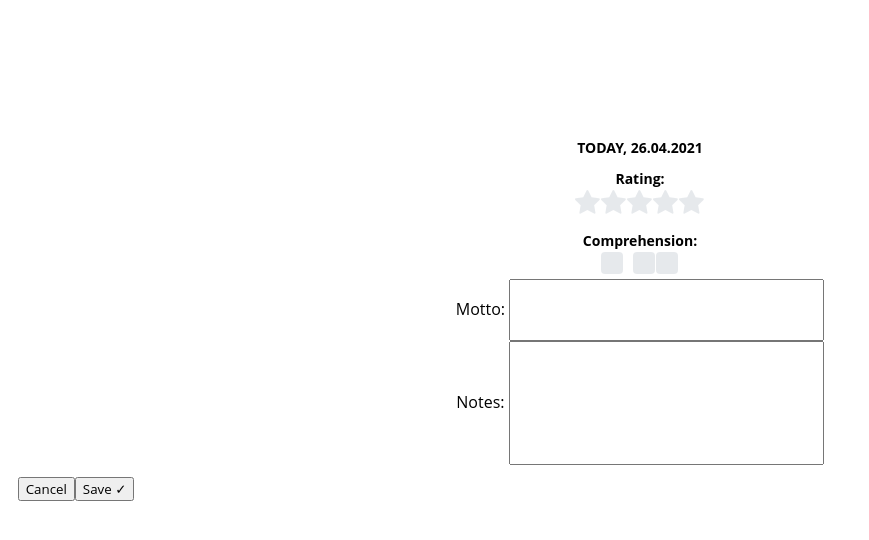
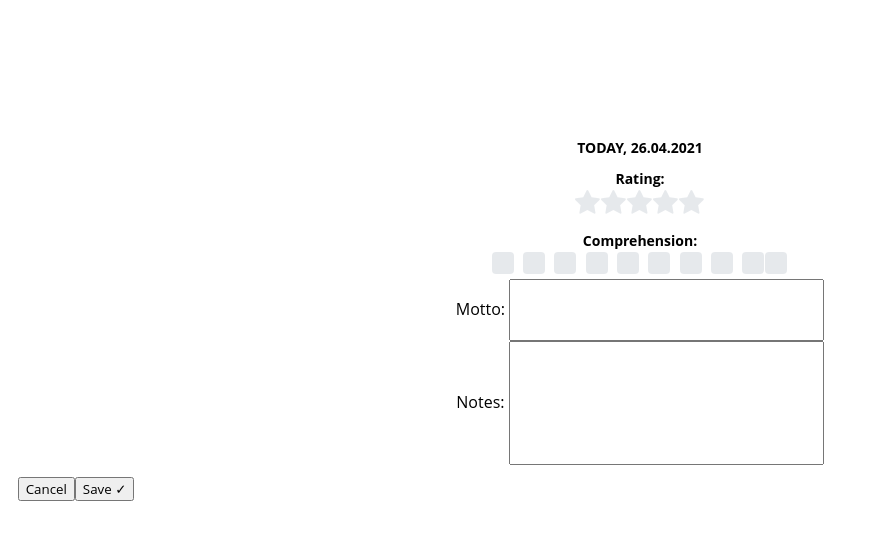
Before and after one commit to bejanaf/student-companion-app, a website built with Vite: page rating.html in a window 1280 px wide. Shown: the whole page, without its empty margins (0-869 px from the left). Built offline with nearby package versions, Linux system fonts and the light colour scheme.

Commit message:
Gruß vom Osterhasen

```diff
--- a/rating.html
+++ b/rating.html
@@ -59,7 +59,70 @@
               alt="rectangle icon"
             />
           </label>
-        </label>
+          <input type="radio" name="rectangle" class="seven" /><label
+            for="seven"
+          >
+            <img
+              class="rectangle"
+              src="images/Rectangle Copy 7.svg"
+              alt="rectangle icon"
+            />
+          </label>
+          <input type="radio" name="rectangle" class="six" /><label
+            for="six"
+          >
+            <img
+              class="rectangle"
+              src="images/Rectangle Copy 7.svg"
+              alt="rectangle icon"
+            />
+          </label>
+          <input type="radio" name="rectangle" class="five" /><label
+            for="five"
+          >
+            <img
+              class="rectangle"
+              src="images/Rectangle Copy 7.svg"
+              alt="rectangle icon"
+            />
+          </label>
+          <input type="radio" name="rectangle" class="four" /><label
+            for="four"
+          >
+            <img
+              class="rectangle"
+              src="images/Rectangle Copy 7.svg"
+              alt="rectangle icon"
+            />
+          </label>
+          <input type="radio" name="rectangle" class="three" /><label
+            for="three"
+          >
+            <img
+              class="rectangle"
+              src="images/Rectangle Copy 7.svg"
+              alt="rectangle icon"
+            />
+          </label>
+          <input type="radio" name="rectangle" class="two" /><label
+            for="two"
+          >
+            <img
+              class="rectangle"
+              src="images/Rectangle Copy 7.svg"
+              alt="rectangle icon"
+            />
+          </label>
+          <input type="radio" name="rectangle" class="one" /><label
+            for="one"
+          >
+            <img
+              class="rectangle"
+              src="images/Rectangle Copy 7.svg"
+              alt="rectangle icon"
+            />
+          </label>
+
       </section>
 
       <section class="input">
```
Also changed, not shown: buddy.html (+0 -5 lines), energy.html (+0 -5 lines), index.html (+0 -5 lines), journal.html (+0 -5 lines), team.html (+0 -4 lines).
